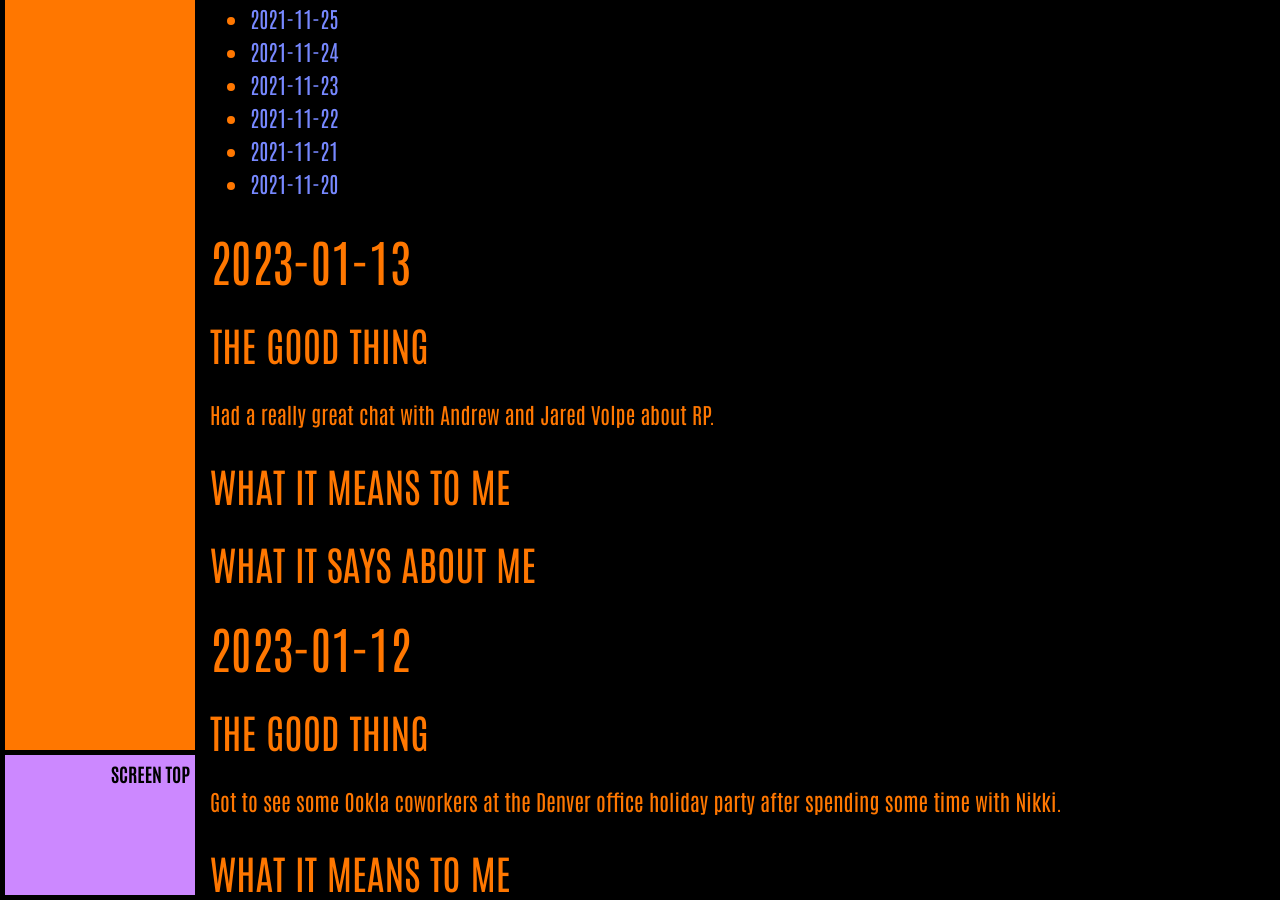
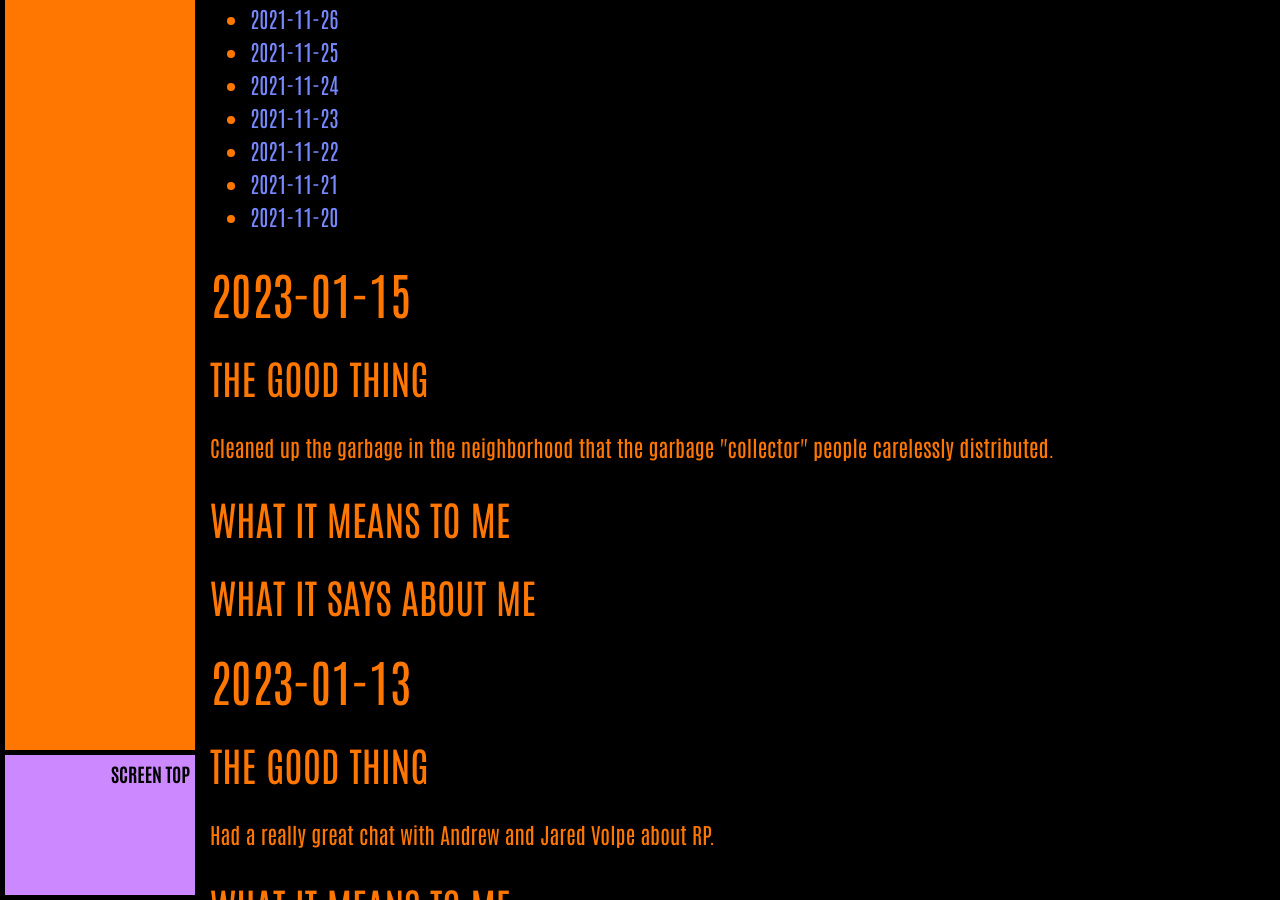
Before and after one commit to ArthurZey/arthurzey.github.io, a Jekyll site: the page built from _pages/one-good-thing.md, in a window 1280 px wide and 900 px high, scrolled down 8646 px. Built offline with Jekyll 4.4.1, drawn with Linux system fonts in a browser that asks for light colours; some of the changed text lies outside the part shown.

Commit message:
added stub for 2023-01-15

```diff
--- a/_pages/one-good-thing.md
+++ b/_pages/one-good-thing.md
@@ -13,6 +13,15 @@
 {:toc}
 {::options toc_levels="2" /}
 
+## 2023-01-15
+### The Good Thing
+Cleaned up the garbage in the neighborhood that the garbage "collector" people carelessly distributed.
+### What It Means to Me
+
+### What It Says about Me
+
+
+
 ## 2023-01-13
 ### The Good Thing
 Had a really great chat with Andrew and Jared Volpe about RP.
```
Also changed, not shown: other parts of _pages/one-good-thing.md (+1 -1 lines).
